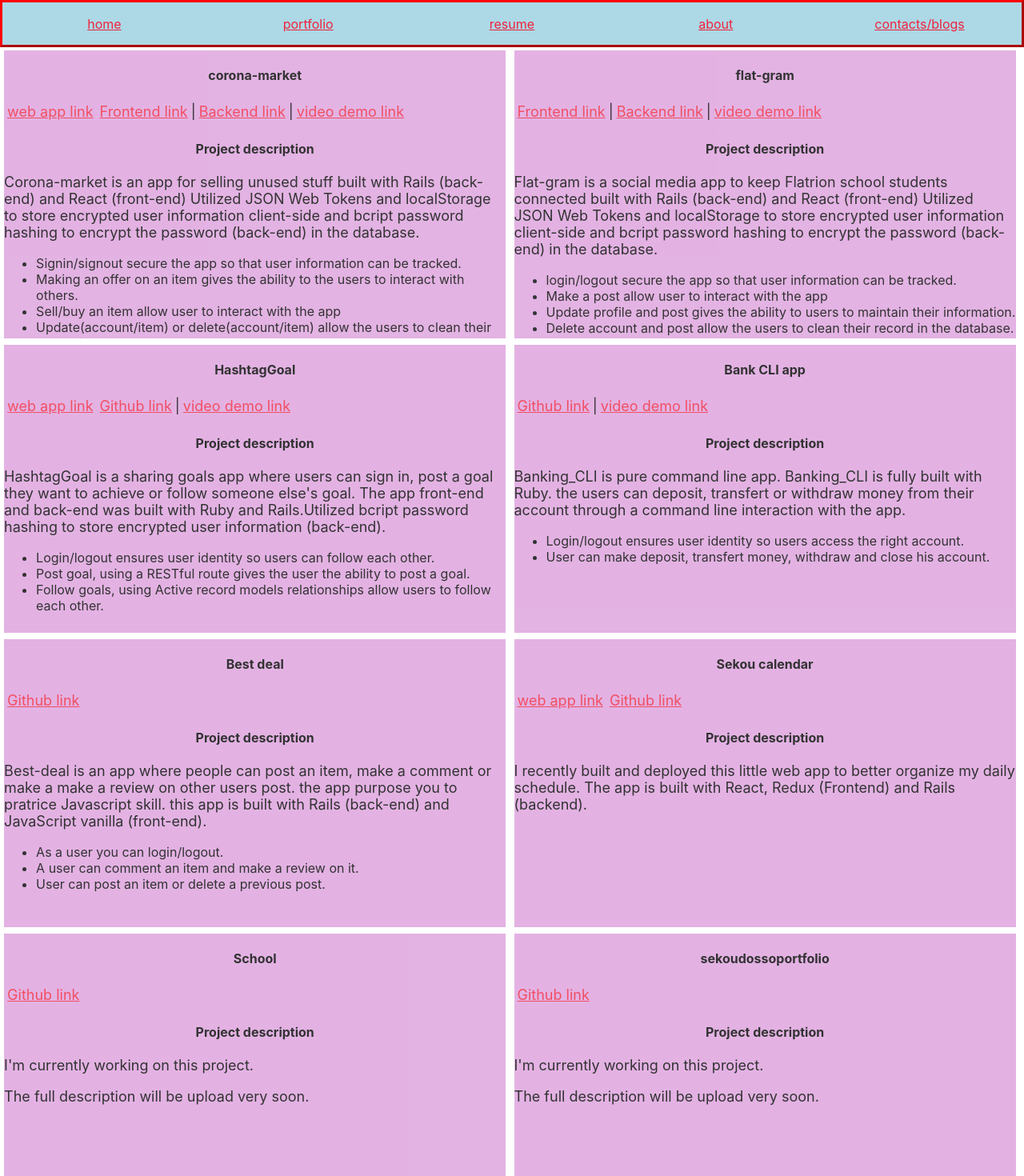
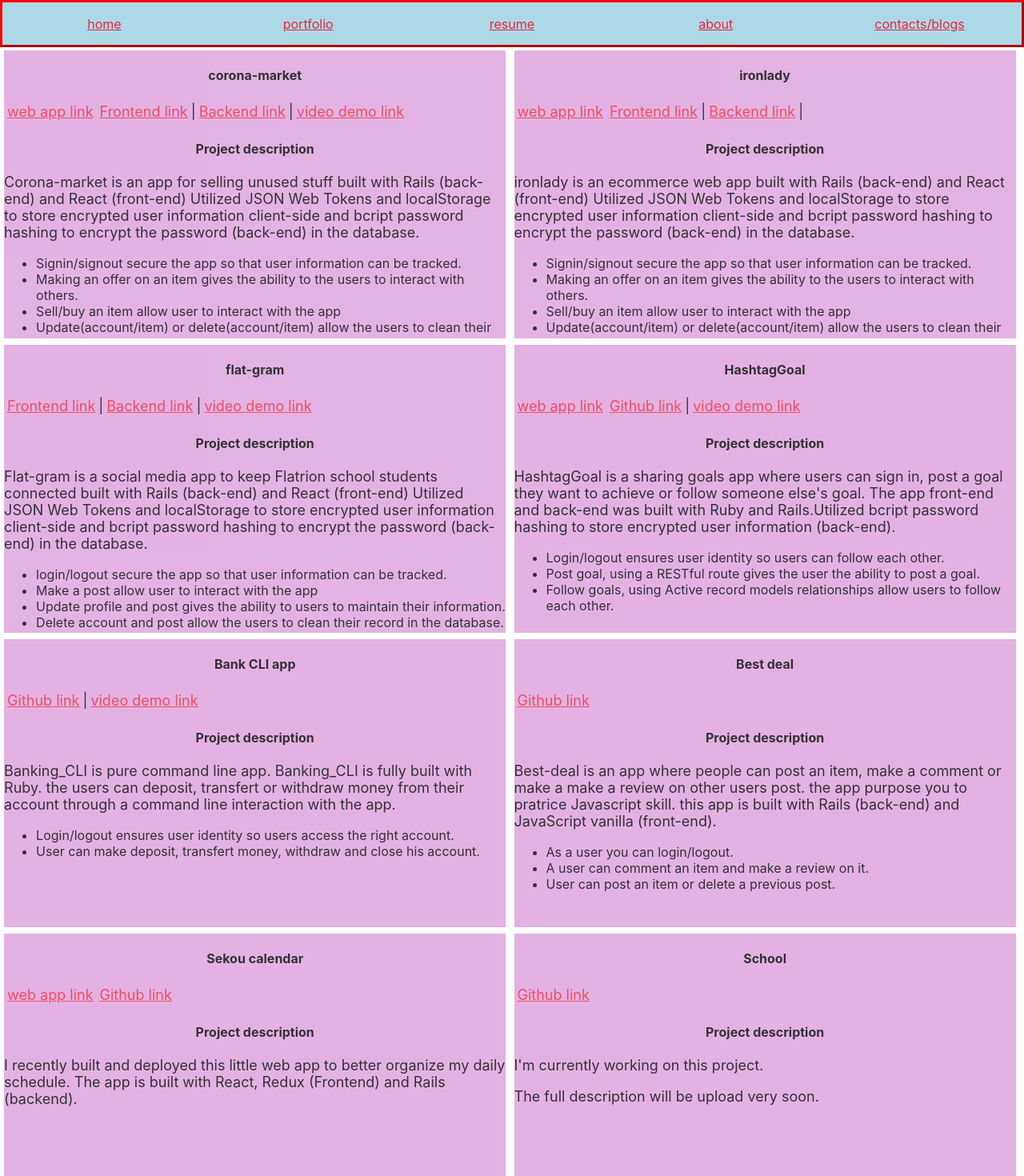
Before and after one commit to sekoudosso82/sekoudossoportfolio, a React (Create React App) app: page /portfolio in a window 1280 px wide. Shown: the top 1470 px of the page at 80% size. Built offline with nearby package versions, Linux system fonts and the light colour scheme.

Commit message:
add ironlady project to portfolio

```diff
--- a/src/components/Portfolio.js
+++ b/src/components/Portfolio.js
@@ -21,6 +21,29 @@ class Portfolio extends Component
                         <h4> Project description</h4>
                         <p>
                             Corona-market is an app for selling unused stuff built with Rails (back-end)
+                            and React (front-end)
+                            Utilized JSON Web Tokens and localStorage to store encrypted user information
+                            client-side and bcript password hashing to encrypt the password (back-end)
+                            in the database.
+
+                        </p>
+                        <ul >
+                            <li className='textAlign'> Signin/signout secure the app so that user information can be tracked.</li>
+                            <li className='textAlign'> Making an offer on an item gives the ability to the users to interact with others.</li>
+                            <li className='textAlign'> Sell/buy an item allow user to interact with the app </li>
+                            <li className='textAlign'> Update(account/item) or delete(account/item) allow the users to clean their record in the database.</li>
+                        </ul>
+                    </div>
+                    <div className='portfolioSubDiv'>
+                        <h4> ironlady</h4>
+                        <p>
+                            <a href='https://sekoudosso82.github.io/ironlady/'>web app link</a>
+                            <a href='https://github.com/sekoudosso82/ironlady'>Frontend link</a>|
+                            <a href='https://github.com/sekoudosso82/ironladyback'>Backend link</a>|
+                        </p>
+                        <h4> Project description</h4>
+                        <p>
+                            ironlady is an ecommerce web app built with Rails (back-end)
                             and React (front-end)
                             Utilized JSON Web Tokens and localStorage to store encrypted user information
                             client-side and bcript password hashing to encrypt the password (back-end)
@@ -168,10 +191,12 @@ class Portfolio extends Component
                         <h4> sekoudossoportfolio </h4>
                         <p>
                             <a href='https://github.com/sekoudosso82/sekoudossoportfolio'>Github link</a>
+                            <a href='https://sekoudossoportfolio.netlify.app/portfolio'>Github link</a>
+
                         </p>
                         <h4> Project description</h4>
-                        <p>I'm currently working on this project.</p>
-                        <p>The full description will be upload very soon.</p>
+                        <p>I'm currently working on new project.</p>
+                        <p>My porfolio will be upload very soon. I use to update it every 2 weeks.</p>
                     </div>
 
                 </div>
```
Lines whose indentation alone changed are shown as unchanged.
